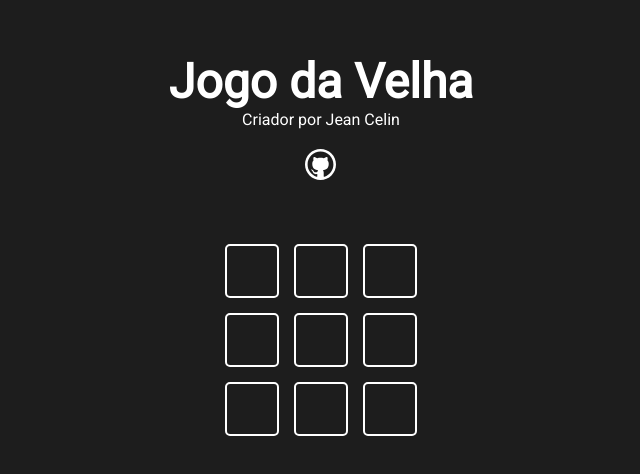
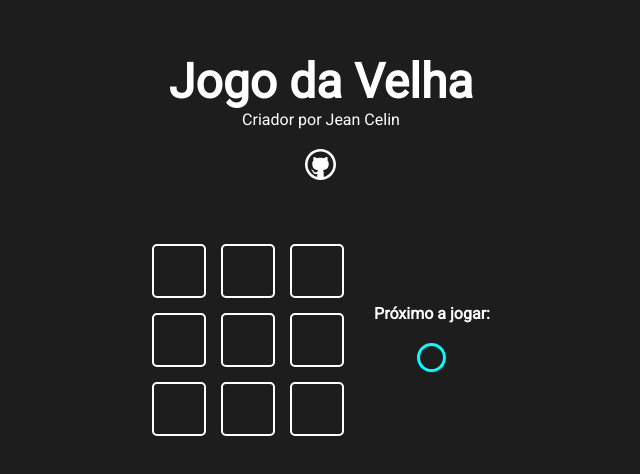
Before and after one commit to JeanCelin/react-jogo-da-velha, a Next.js app: page / in a window 1280 px wide. Shown: the part 176-650 px from the top of the page, without its empty margins (319-959 px from the left). Built offline with nearby package versions, Linux system fonts and the light colour scheme.

Commit message:
criado lógica do game

```diff
--- a/src/components/game/Game.jsx
+++ b/src/components/game/Game.jsx
@@ -2,26 +2,50 @@
 
 import styles from './Game.module.css'
 import GameOption from '../gameOption/GameOption'
+import Icon from '../icon/Icon'
 
 
 
 
 function Game () {
   const [gameState, setGameState] = useState(Array(9).fill(0))
-  console.log(gameState)
+  const [currentPlayer, setCurrentPlayer] = useState(1)
 
+  const handleClick = (pos) => {
+    if (gameState[pos] === 0) {
+      let newGameState = [...gameState]
+      newGameState[pos] = currentPlayer
+      setCurrentPlayer(currentPlayer * -1)
+      setGameState(newGameState)
+    }
+
+  }
 
   return (
+    <div className={styles.gameContent}>
        <div className={styles.game}>
         {
           gameState.map((value, pos) =>
            <GameOption
              key={`game-option-pos${pos}`}
               status= {value}
-         /> )
+             onClick={() => handleClick(pos)}
+           />
+         )
         }
 
     </div>
+    <div className={styles.gameInfo}>
+      <h4>Próximo a jogar:</h4>
+      {
+        currentPlayer === 1 && <Icon iconName="icon-circle" />
+      }
+      {
+        currentPlayer === -1 && <Icon iconName="icon-x" />
+      }
+    </div>
+  </div>
+
   )
 
 }
--- a/src/components/game/Game.module.css
+++ b/src/components/game/Game.module.css
@@ -3,3 +3,16 @@
   grid-template-columns: repeat(3,1fr);
   gap: 15px;
 }
+
+.gameContent {
+  display: flex;
+  gap: 30px;
+  align-items: center;
+}
+
+.gameInfo {
+  display: flex;
+  flex-direction: column;
+  align-items: center;
+  gap: 20px;
+}
--- a/src/components/gameOption/GameOption.jsx
+++ b/src/components/gameOption/GameOption.jsx
@@ -3,9 +3,9 @@
 
 const GameIcon = ({iconName}) => <Icon iconName={iconName} size="25px" />
 
-function GameOption ({ status }) {
+function GameOption ({ status, onClick }) {
   return (
-    <div className={styles.gameOption}>
+    <div className={styles.gameOption} onClick={(onClick)}>
       {
         status === 1 && <GameIcon iconName="icon-circle" />
       }
```
Lines whose indentation alone changed are shown as unchanged.
